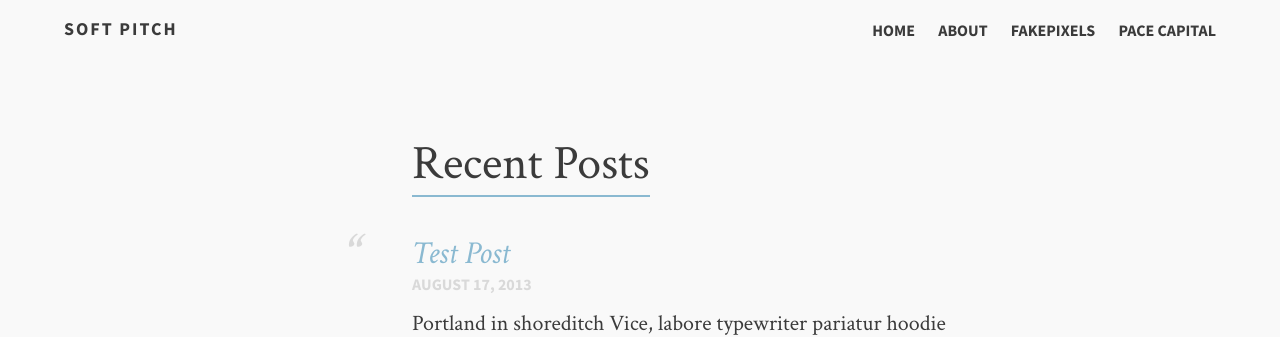
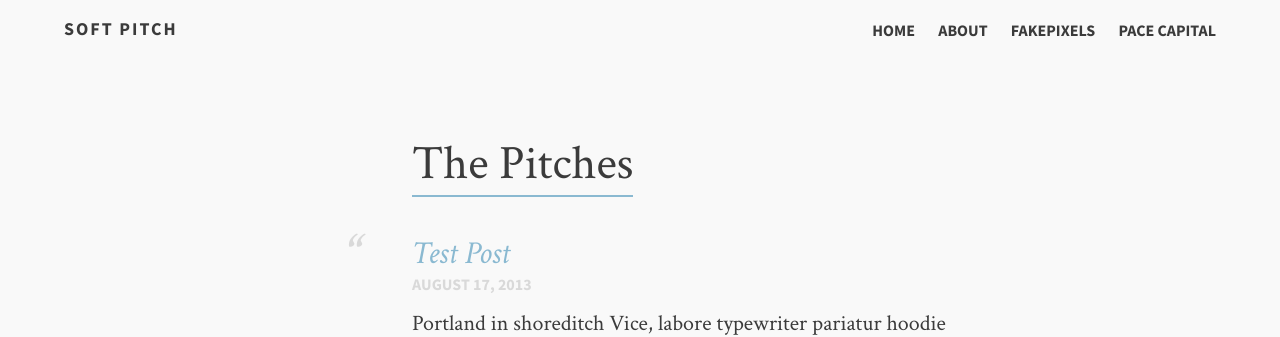
Before and after one commit to fakepixels/fakepixels.github.io, a Jekyll site: the page built from index.md, in a window 1280 px wide. Shown: the top 337 px of the page. Built offline with Jekyll 4.4.1, drawn with Linux system fonts in a browser that asks for light colours.

Commit message:
Update index.md

```diff
--- a/index.md
+++ b/index.md
@@ -1,6 +1,6 @@
 ---
 layout: home
-title: "Recent Posts"
+title: "The Pitches"
 tags: [Jekyll, theme, responsive, blog, template]
 image:
   feature: typewriter.jpg
```
